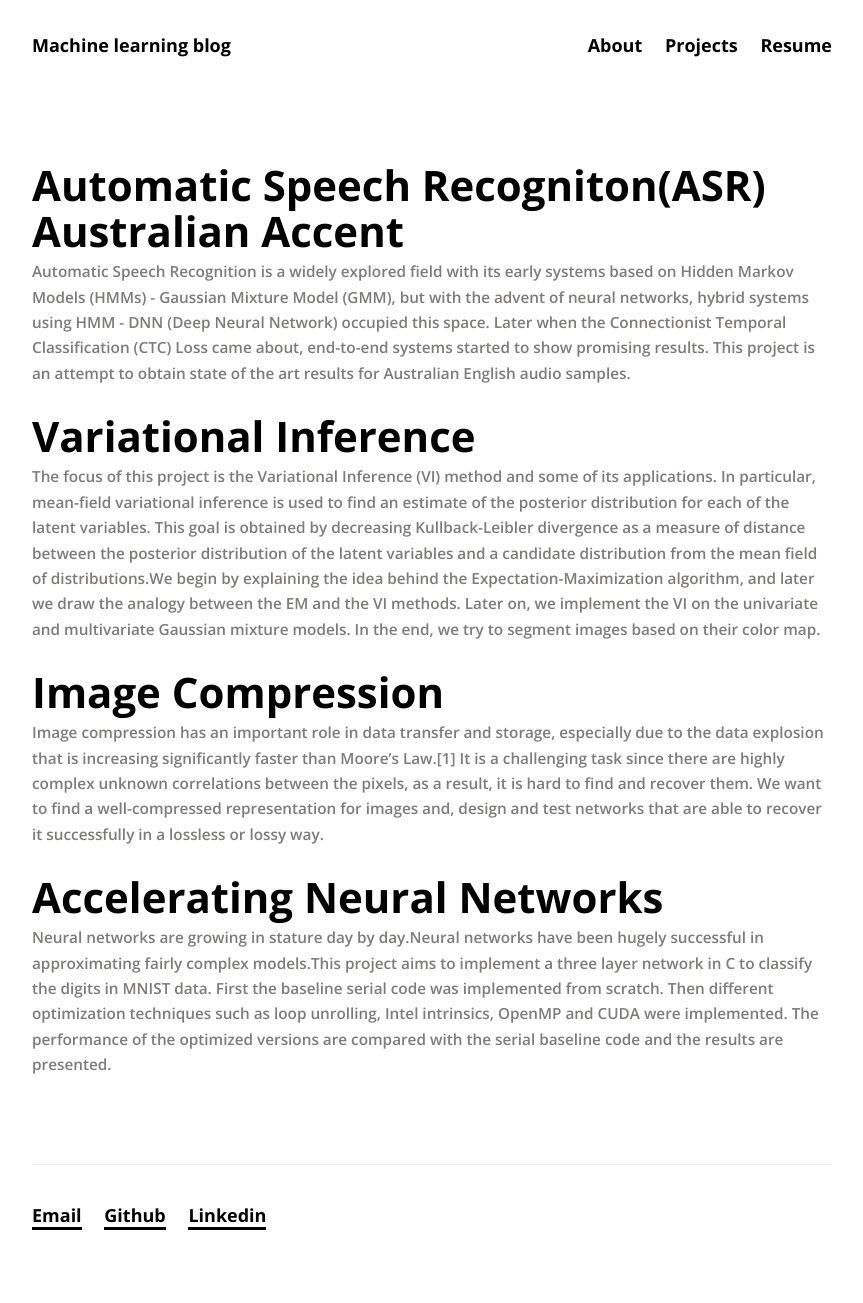
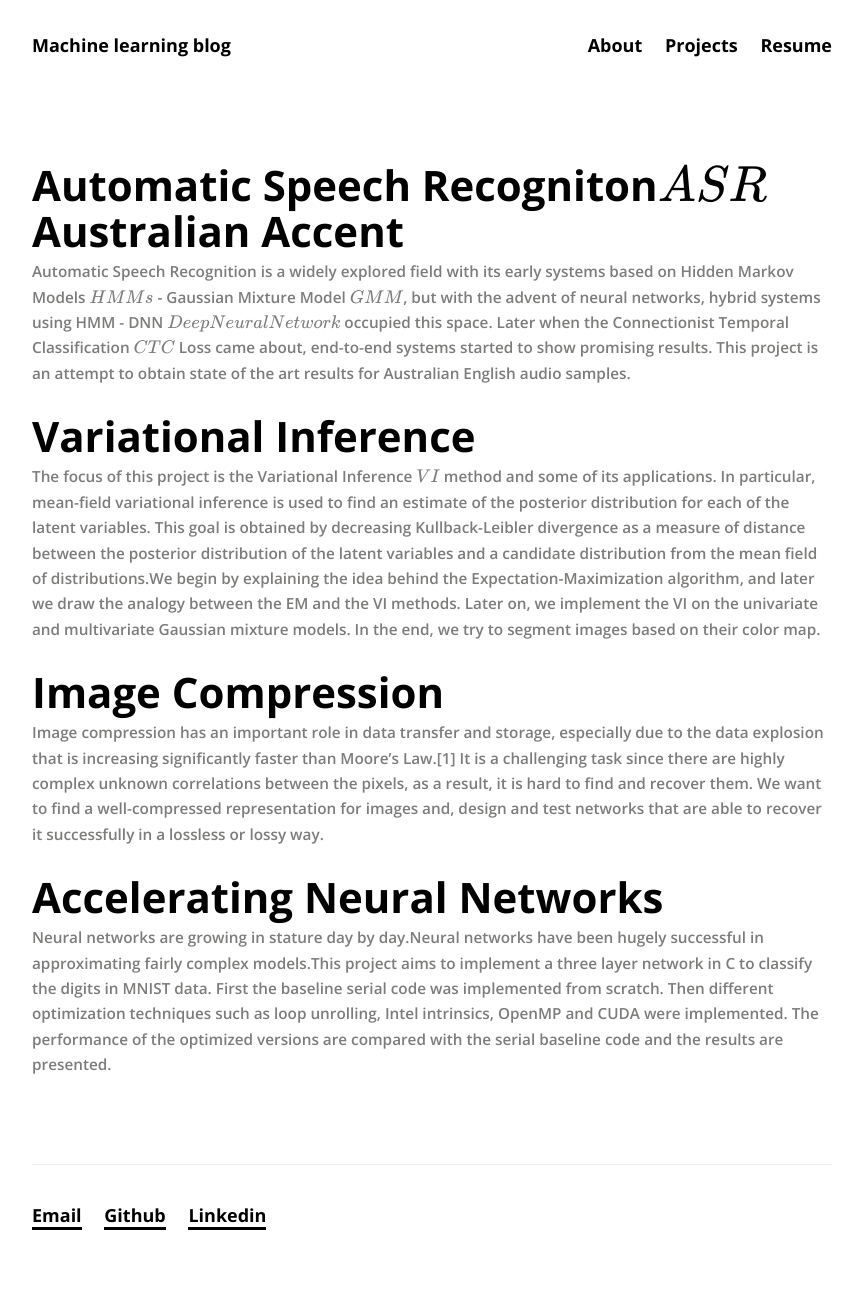
Before and after one commit to scelesticsiva/scelesticsiva.github.io, a Jekyll site: the page built from projects.md, in a window 1280 px wide. Shown: the whole page, without its empty margins (208-1071 px from the left). Built offline with Jekyll 4.4.1, drawn with Linux system fonts in a browser that asks for light colours; some web fonts are replaced; formulas are drawn with MathJax 3; some of the changed lines change nothing that is shown.

Commit message:
for mathjax support

```diff
--- a/_includes/head.html
+++ b/_includes/head.html
@@ -12,5 +12,21 @@
   <link rel="stylesheet" href="{{ "/css/main.css" | prepend: site.baseurl }}">
   <link rel="canonical" href="{{ page.url | replace:'index.html','' | prepend: site.baseurl | prepend: site.url }}">
   <link rel="alternate" type="application/rss+xml" title="{{ site.title }}" href="{{ "/feed.xml" | prepend: site.baseurl | prepend: site.url }}">
-
+   <script type="text/x-mathjax-config">
+  MathJax.Hub.Config({
+    TeX: {
+      equationNumbers: {
+        autoNumber: "AMS"
+      }
+    },
+    tex2jax: {
+      inlineMath: [ ['$','$'], ['\(', '\)'] ],
+      displayMath: [ ['$$','$$'] ],
+      processEscapes: true,
+    }
+  });
+</script>
+<script type="text/javascript"
+        src="http://cdn.mathjax.org/mathjax/latest/MathJax.js?config=TeX-AMS-MML_HTMLorMML">
+</script>
 </head>
--- a/_layouts/default.html
+++ b/_layouts/default.html
@@ -2,9 +2,7 @@
 <html>
 
   {% include head.html %}
-  {% if page.use_math %}
-      {% include mathjax_support.html %}
-  {% endif %}
+
 
   <body>
     <div class="site-wrap">
```
